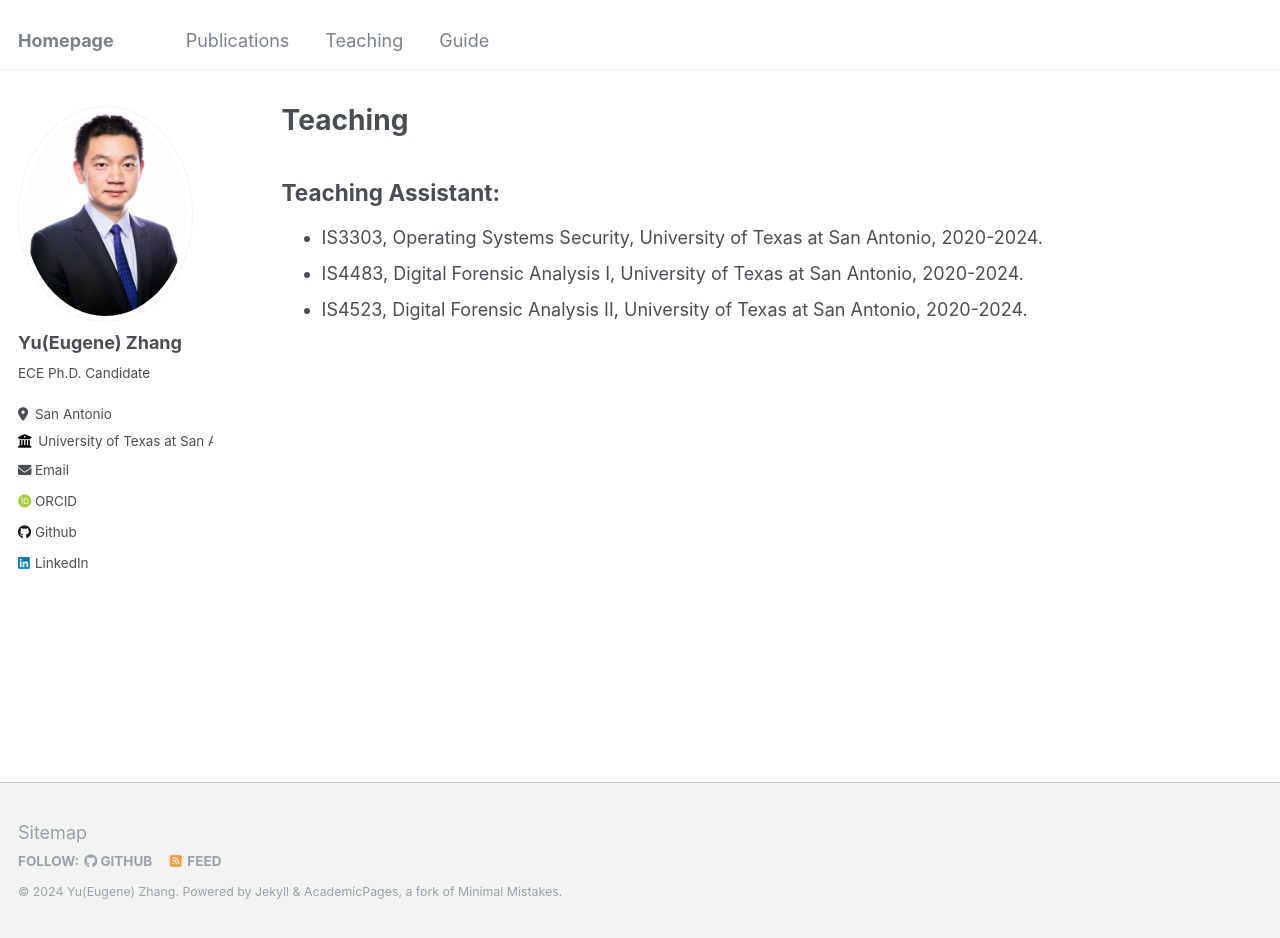
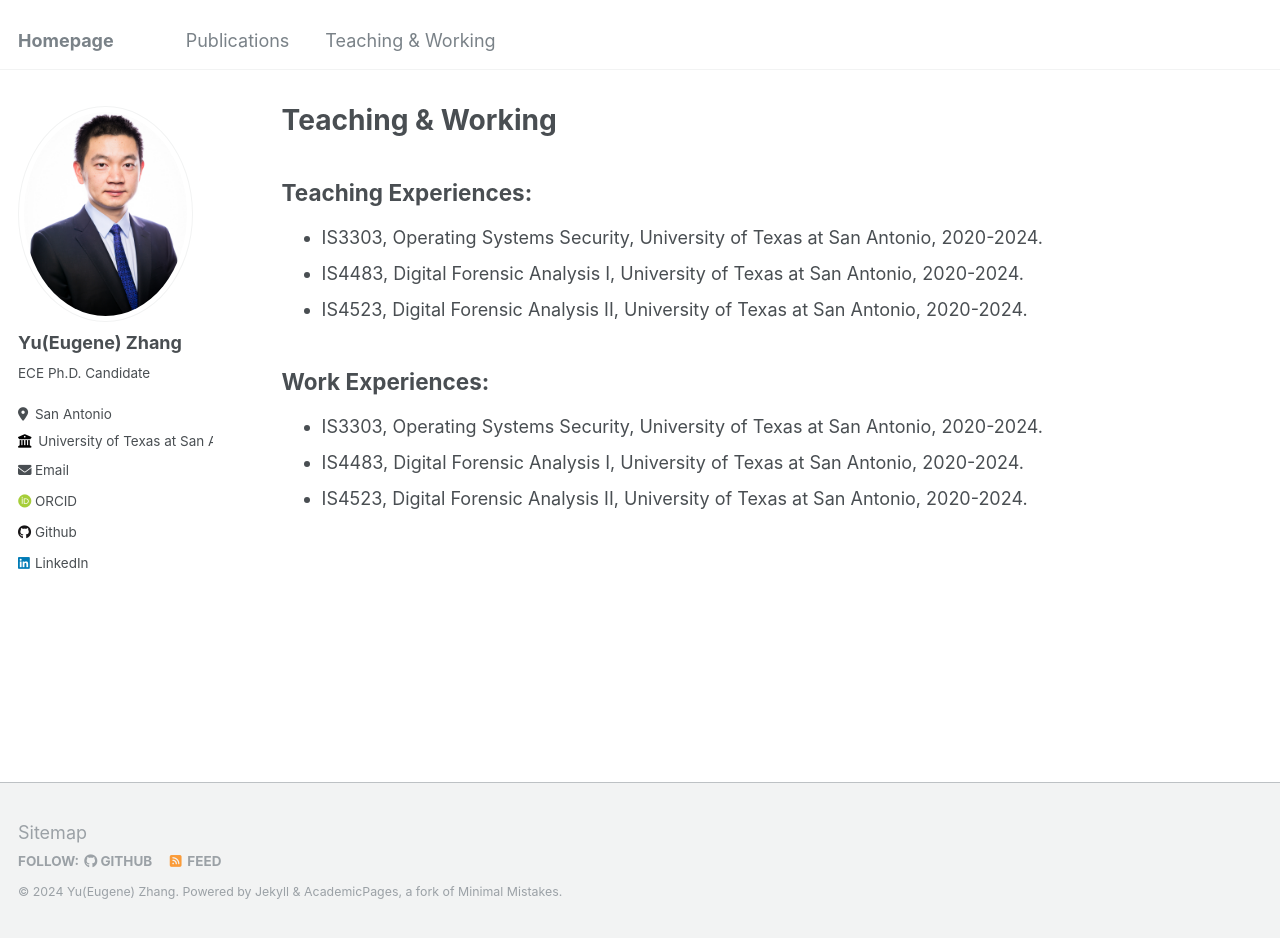
Before and after one commit to Yu-Zhang-Eugene/yu-zhang-eugene.github.io, a Jekyll site: the page built from _pages/teaching.md, in a window 1280 px wide and 938 px high. Built offline with Jekyll 4.4.1, drawn with Linux system fonts in a browser that asks for light colours; some web fonts are replaced.

Commit message:
modified:   _data/navigation.yml 	modified:   _pages/teaching.md

```diff
--- a/_data/navigation.yml
+++ b/_data/navigation.yml
@@ -6,7 +6,7 @@ main:
   # - title: "Talks"
   #   url: /talks/
 
-  - title: "Teaching"
+  - title: "Teaching & Working"
     url: /teaching/
 
   # - title: "Portfolio"
@@ -18,5 +18,5 @@ main:
   # - title: "CV"
   #   url: /cv/
 
-  - title: "Guide"
-    url: /markdown/
+  # - title: "Guide"
+  #   url: /markdown/
--- a/_pages/teaching.md
+++ b/_pages/teaching.md
@@ -1,13 +1,21 @@
 ---
 layout: archive
-title: "Teaching"
+title: "Teaching & Working"
 permalink: /teaching/
 author_profile: true
 ---
 
 
-Teaching Assistant:
+Teaching Experiences:
 ------
 - IS3303, Operating Systems Security, University of Texas at San Antonio, 2020-2024.
 - IS4483, Digital Forensic Analysis I, University of Texas at San Antonio, 2020-2024.
 - IS4523, Digital Forensic Analysis II, University of Texas at San Antonio, 2020-2024.
+
+
+
+Work Experiences:
+------
+- IS3303, Operating Systems Security, University of Texas at San Antonio, 2020-2024.
+- IS4483, Digital Forensic Analysis I, University of Texas at San Antonio, 2020-2024.
+- IS4523, Digital Forensic Analysis II, University of Texas at San Antonio, 2020-2024.
```
